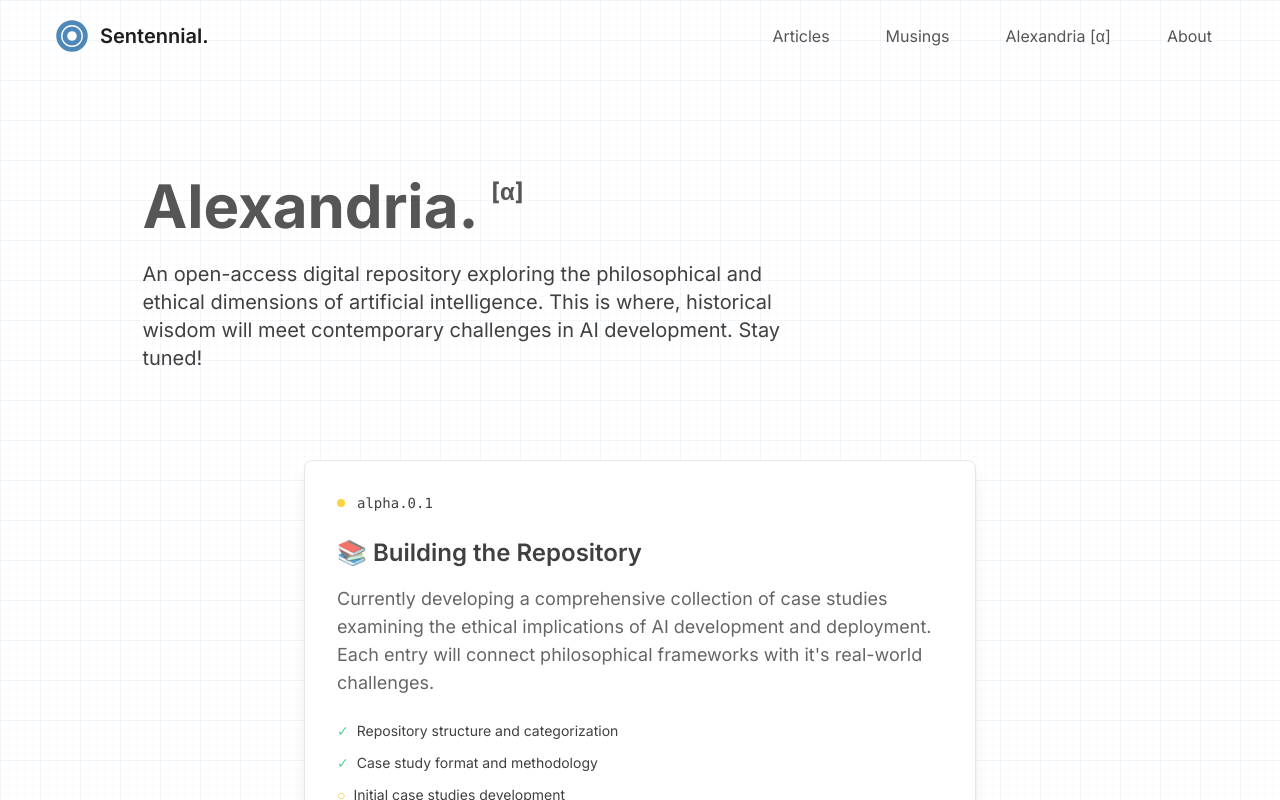
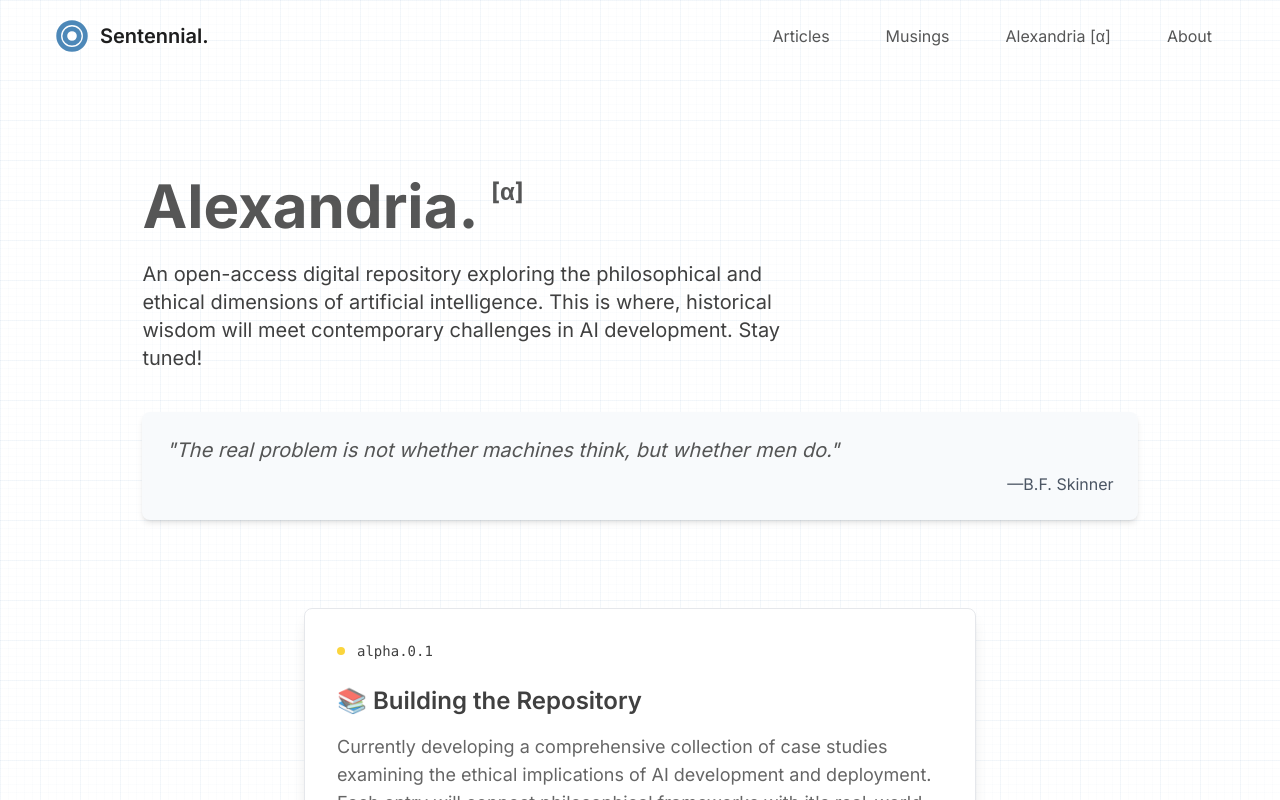
Before and after one commit to markmcguire011/Sentennial, a Next.js app: page /alexandria in a window 1280 px wide. Shown: the top 800 px of the page. Built offline with nearby package versions, Linux system fonts and the light colour scheme.

Commit message:
styling changes

```diff
--- a/app/alexandria/page.tsx
+++ b/app/alexandria/page.tsx
@@ -11,9 +11,17 @@ export default function Page() {
           </h1>
           <p className="text-xl opacity-75 max-w-2xl">
             An open-access digital repository exploring the philosophical and
-            ethical dimensions of artificial intelligence. This is where, historical
-            wisdom will meet contemporary challenges in AI development. Stay tuned!
+            ethical dimensions of artificial intelligence. This is where,
+            historical wisdom will meet contemporary challenges in AI
+            development. Stay tuned!
           </p>
+          <div className="mt-4 p-6 bg-slate-50 rounded-lg shadow-md">
+            <blockquote className="text-xl italic text-brand-dark opacity-75">
+              "The real problem is not whether machines think, but whether men
+              do."
+            </blockquote>
+            <p className="mt-2 text-right text-gray-600">—B.F. Skinner</p>
+          </div>
         </div>
       </div>
       {/* <Library /> */}
--- a/components/content/articles.tsx
+++ b/components/content/articles.tsx
@@ -157,7 +157,7 @@ export default function Articles({ articles }: Props) {
 
           <Random collection={articles} type="article" customStyles="w-auto" />
         </div>
-        <div className="flex flex-col gap-7 flex-grow relative">
+        <div className="flex flex-col gap-7 flex-grow min-h-[492px] relative">
           {paginatedArticles.map((article) => (
             <ArticleButton
               key={article.slug + "-article"}
@@ -247,7 +247,7 @@ function FilterButton({
         "transform active:scale-95",
         {
           // not selected
-          "bg-white text-brand-dark": !isSelected,
+          "bg-white text-brand-dark opacity-85": !isSelected,
           [colors.hover]: !isSelected,
           "shadow-md": !isSelected,
 
--- a/components/content/category.tsx
+++ b/components/content/category.tsx
@@ -20,7 +20,7 @@ export default function Category({ name }: { name: string }) {
   return (
     <h1
       style={{ backgroundColor: bg }}
-      className={`text-l opacity-75 text-brand-dark rounded-full px-3 py-1`}
+      className={`text-l opacity-75 rounded-full px-3 py-1`}
     >
       {name}
     </h1>
```
